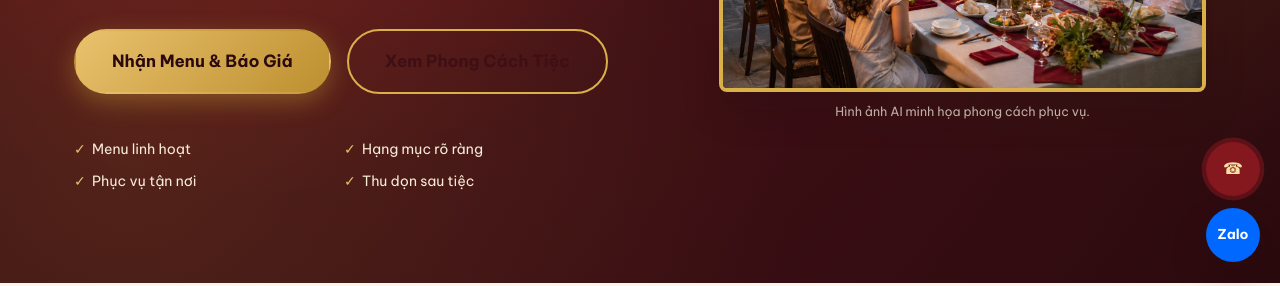
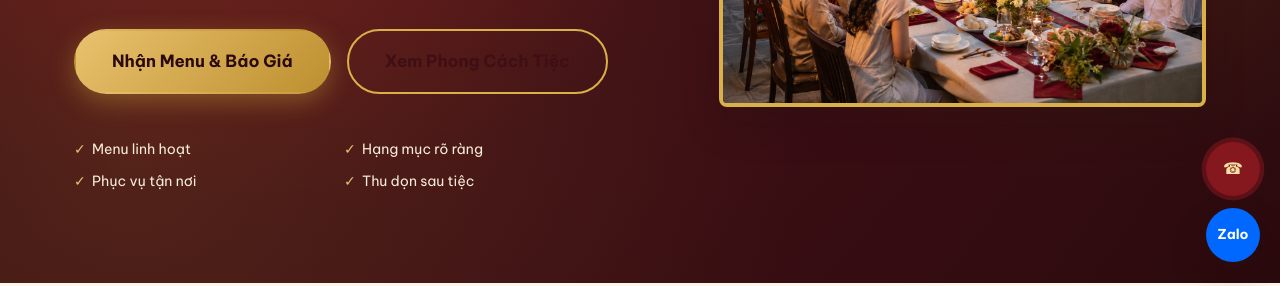
Before and after one commit to acetdcons-dev/thiengiafood, a website: page index.html in a window 1280 px wide. Shown: the part 514-800 px from the top of the page. Drawn offline with nearby package versions, Linux system fonts and the light colour scheme.

Commit message:
Bỏ chú thích ảnh AI trên trang chủ

```diff
--- a/index.html
+++ b/index.html
@@ -71,7 +71,6 @@
         </div>
         <div class="hero__image">
           <div class="hero__image-frame"><img src="assets/images/ai/hero/hero-thien-gia-food-ai-v1.webp" alt="Gia đình Việt Nam dùng tiệc tại nhà với nhân viên phục vụ" width="1600" height="1200" fetchpriority="high" decoding="async"></div>
-          <p class="image-caption">Hình ảnh AI minh họa phong cách phục vụ.</p>
         </div>
       </div>
     </section>
```
